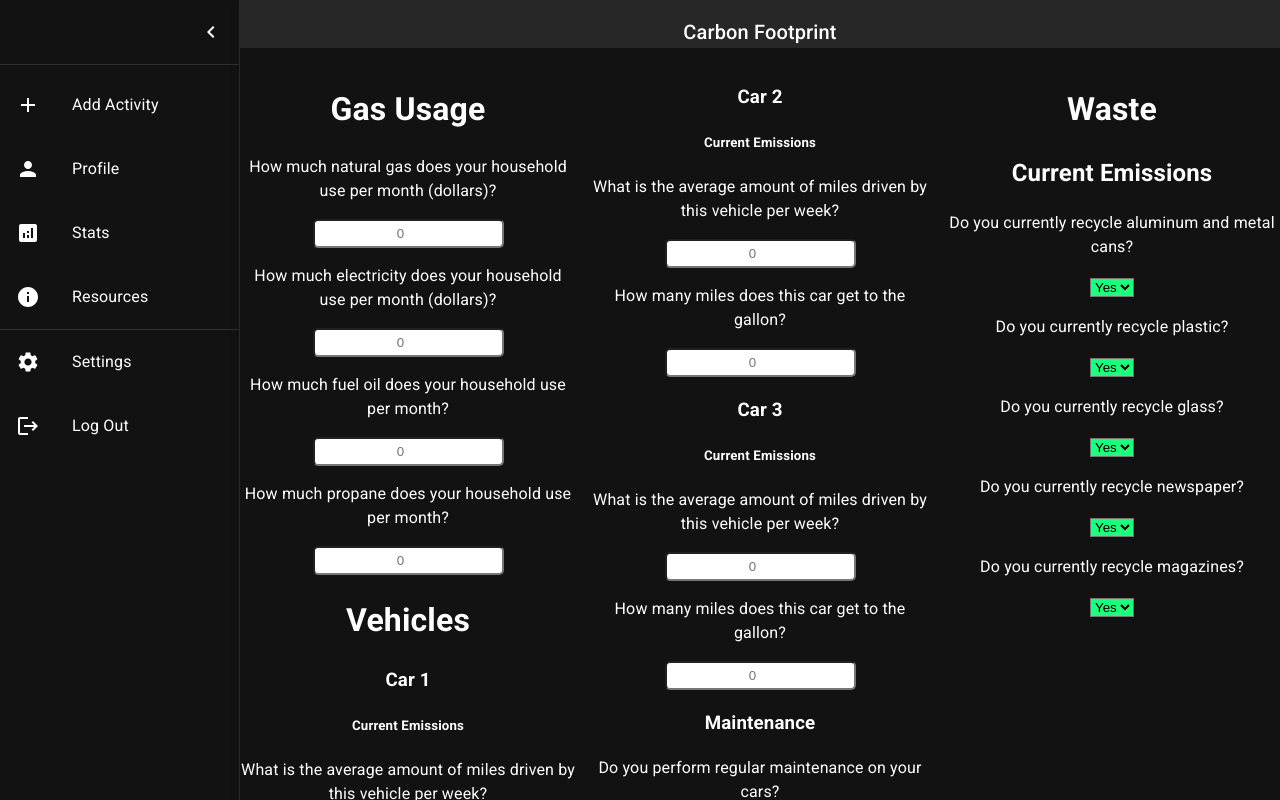
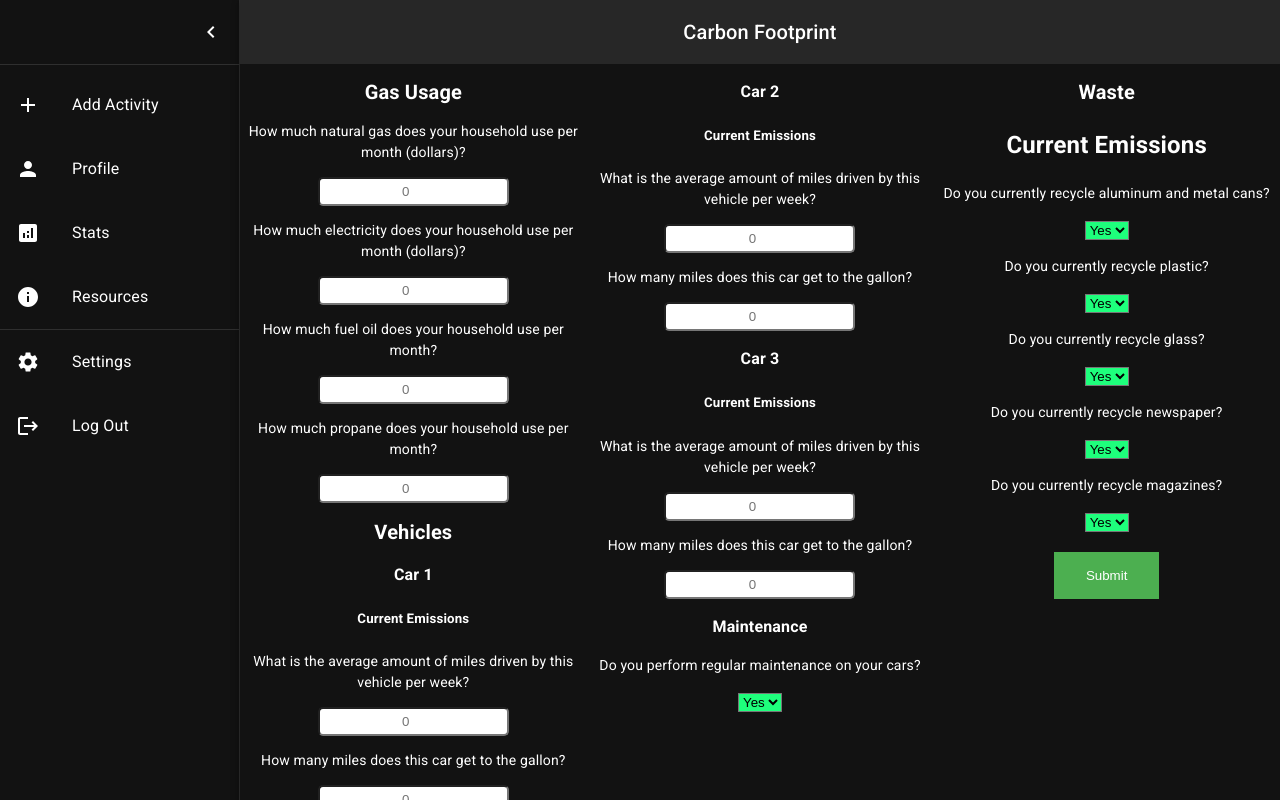
Before and after one commit to laolmstead/CarbonFootprint2021, a React (Create React App) app in the folder frontend/: page /Profile in a window 1280 px wide. Built offline with nearby package versions, Linux system fonts and the light colour scheme.

Commit message:
Font Size Changes
To Profile.css and Profile.js

```diff
--- a/frontend/src/Profile.css
+++ b/frontend/src/Profile.css
@@ -1,3 +1,10 @@
+h1 { font-size:20px}
+
+h3 { font-size:16px}
+p {
+    font-size: 14px;
+}
+
 #anchorleft {
     text-align: left;
     position: fixed;
--- a/frontend/src/Profile.js
+++ b/frontend/src/Profile.js
@@ -8,7 +8,7 @@ export default function Form() {
     <body>
     <div className="Profile">
       <form className="Profile-form" action="">
-        <Grid container spacing={2}>
+        <Grid container spacing={0}>
           <Grid item xs={4}>
             <h1>Gas Usage</h1>
 
@@ -105,10 +105,10 @@ export default function Form() {
             <option value="False">No</option>
             </select>
             <p/>
+            <input type="submit"/>
+
             </Grid>
         </Grid>
-            <input type="submit"/>
-            <p/>
 
         </form>
         <footer>
```
